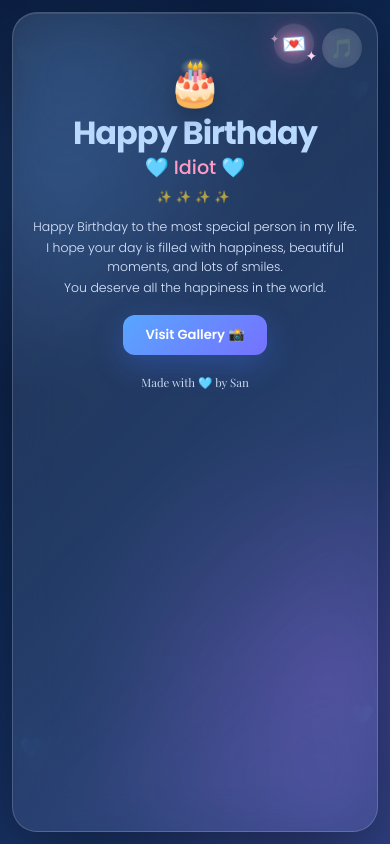
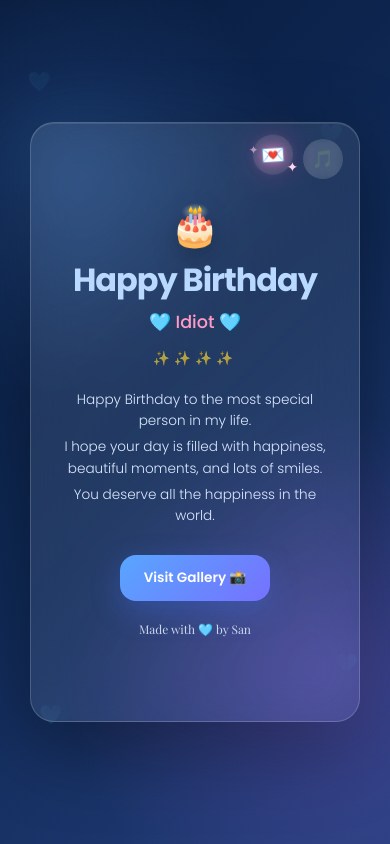
Before and after one commit to codersan18/birthday-surprise, a React (Vite) app: page /home in a window 390 px wide. Built offline with nearby package versions, Linux system fonts and the light colour scheme.

Commit message:
Home Design Changes

```diff
--- a/src/css/Home.css
+++ b/src/css/Home.css
@@ -3,7 +3,7 @@
 /* =========================
    RESET
 ========================= */
-* {
+*, *::before, *::after {
     margin: 0;
     padding: 0;
     box-sizing: border-box;
@@ -14,15 +14,17 @@
 ========================= */
 .birthday-page {
     width: 100%;
-    height: 100vh;
     min-height: 100vh;
+    min-height: 100dvh;
     font-family: 'Poppins', sans-serif;
     display: flex;
     justify-content: center;
     align-items: center;
     position: relative;
-    overflow: hidden;
+    overflow-x: hidden;
+    overflow-y: auto;
     color: white;
+    padding: 20px;
     background:
         radial-gradient(
             circle at 15% 20%,
@@ -46,12 +48,11 @@
    BIRTHDAY CARD
 ========================= */
 .birthday-card {
-    width: min(1000px, 88vw);
-    max-height: 100vh;
-    overflow: hidden; /* Removes scrollbars completely */
-    min-height: 600px;
-    padding: 40px 60px 30px; /* Adjusted padding to fit nicely */
-    border-radius: 32px;
+    width: min(1000px, 90vw);
+    width: min(1000px, 90% );
+    min-height: min(600px, 85vh);
+    padding: clamp(30px, 5vw, 50px) clamp(20px, 5vw, 60px);
+    border-radius: clamp(24px, 3vw, 32px);
     position: relative;
     display: flex;
     flex-direction: column;
@@ -71,6 +72,7 @@
         0 25px 80px rgba(0, 0, 0, 0.40),
         inset 0 1px 0 rgba(255, 255, 255, 0.10);
     animation: cardAppear 1s ease;
+    margin: auto;
 }
 
 /* Soft glow around card */
@@ -78,7 +80,7 @@
     content: "";
     position: absolute;
     inset: -2px;
-    border-radius: 34px;
+    border-radius: inherit;
     background:
         linear-gradient(
             135deg,
@@ -97,22 +99,22 @@
 ========================= */
 .top-actions {
     position: absolute;
-    top: 22px;
-    right: 25px;
+    top: clamp(16px, 3vw, 24px);
+    right: clamp(16px, 3vw, 25px);
     display: flex;
     align-items: center;
-    gap: 12px;
+    gap: 10px;
     z-index: 10;
 }
 
 /* Letter button */
 .birthday-letter-icon {
-    width: 52px;
-    height: 52px;
+    width: clamp(40px, 5vw, 52px);
+    height: clamp(40px, 5vw, 52px);
     border: none;
     border-radius: 50%;
     background: rgba(255, 255, 255, 0.10);
-    font-size: 1.6rem;
+    font-size: clamp(1.2rem, 2vw, 1.6rem);
     display: flex;
     align-items: center;
     justify-content: center;
@@ -136,12 +138,12 @@
 
 /* Music button */
 .birthday-music-icon {
-    width: 52px;
-    height: 52px;
+    width: clamp(40px, 5vw, 52px);
+    height: clamp(40px, 5vw, 52px);
     border: none;
     border-radius: 50%;
     background: rgba(255, 255, 255, 0.10);
-    font-size: 1.4rem;
+    font-size: clamp(1.1rem, 2vw, 1.4rem);
     display: flex;
     align-items: center;
     justify-content: center;
@@ -186,9 +188,9 @@
    CAKE
 ========================= */
 .cake {
-    font-size: 3.5rem;
+    font-size: clamp(2.5rem, 6vw, 3.8rem);
     line-height: 1;
-    margin-bottom: 14px;
+    margin-bottom: clamp(8px, 2vh, 16px);
     animation: cakeFloat 3s ease-in-out infinite;
     filter: drop-shadow(0 8px 12px rgba(0, 0, 0, 0.25));
 }
@@ -197,11 +199,11 @@
    TITLE
 ========================= */
 .birthday-card h1 {
-    font-size: clamp(2.5rem, 4.5vw, 4.5rem);
+    font-size: clamp(2rem, 5vw, 4.2rem);
     line-height: 1.05;
     font-weight: 700;
     color: #b9d9ff;
-    margin-bottom: 10px;
+    margin-bottom: clamp(6px, 1.5vh, 12px);
     letter-spacing: -1px;
 }
 
@@ -209,19 +211,19 @@
    NAME
 ========================= */
 .birthday-card h2 {
-    font-size: clamp(1.3rem, 2.2vw, 2rem);
+    font-size: clamp(1.1rem, 2.5vw, 1.8rem);
     font-weight: 500;
     color: #ff9bc5;
-    margin-bottom: 12px;
+    margin-bottom: clamp(8px, 1.5vh, 14px);
 }
 
 /* =========================
    DIVIDER
 ========================= */
 .divider {
-    font-size: 1.1rem;
-    letter-spacing: 7px;
-    margin-bottom: 20px;
+    font-size: clamp(0.9rem, 2vw, 1.1rem);
+    letter-spacing: clamp(4px, 1vw, 7px);
+    margin-bottom: clamp(12px, 2.5vh, 20px);
     color: #ffd6e8;
     animation: sparkle 2.5s ease-in-out infinite;
 }
@@ -232,18 +234,19 @@
 .birthday-message {
     max-width: 760px;
     color: #dce8ff;
-    font-size: 0.95rem;
+    font-size: clamp(0.85rem, 1.8vw, 1rem);
     line-height: 1.6;
     font-weight: 300;
     margin-bottom: 4px;
+    padding: 0 10px;
 }
 
 /* =========================
    MEMORY BUTTON
 ========================= */
 .memory-button {
-    margin-top: 22px;
-    padding: 13px 32px;
+    margin-top: clamp(16px, 3vh, 24px);
+    padding: clamp(10px, 1.5vh, 14px) clamp(24px, 4vw, 34px);
     border: none;
     border-radius: 16px;
     background:
@@ -254,7 +257,7 @@
         );
     color: white;
     font-family: 'Poppins', sans-serif;
-    font-size: 0.95rem;
+    font-size: clamp(0.85rem, 1.8vw, 0.95rem);
     font-weight: 600;
     cursor: pointer;
     box-shadow: 0 10px 30px rgba(70, 120, 255, 0.30);
@@ -274,9 +277,9 @@
    SIGNATURE
 ========================= */
 .signature {
-    margin-top: 20px;
+    margin-top: clamp(14px, 2.5vh, 22px);
     color: #bfd0ef;
-    font-size: 0.85rem;
+    font-size: clamp(0.75rem, 1.5vw, 0.85rem);
     font-weight: 300;
 }
 
@@ -286,7 +289,7 @@
 .heart {
     position: absolute;
     color: rgba(90, 180, 255, 0.18);
-    font-size: 1.7rem;
+    font-size: clamp(1.2rem, 3vw, 1.8rem);
     pointer-events: none;
     animation: floatingHeart 6s ease-in-out infinite;
 }
@@ -335,161 +338,36 @@
 }
 
 /* =====================================================
-   TABLET
+   RESPONSIVE BREAKPOINTS (Edge adjustments)
 ===================================================== */
-@media (max-width: 900px) {
-    .birthday-card {
-        width: 90vw;
-        padding: 40px 35px 25px;
+@media (max-width: 768px) {
+    .birthday-page {
+        padding: 12px;
     }
-
-    .birthday-card h1 {
-        font-size: 3.2rem;
-    }
-
-    .birthday-message {
-        font-size: 0.9rem;
+    .heart-5,
+    .heart-6 {
+        display: none; /* Hide outer background hearts on smaller screens */
     }
 }
 
-/* =====================================================
-   MOBILE
-===================================================== */
-@media (max-width: 600px) {
+@media (max-height: 500px) and (orientation: landscape) {
     .birthday-page {
-        min-height: 100dvh;
-        height: 100dvh;
-        padding: 12px;
-        overflow: hidden;
+        padding: 10px;
+        align-items: flex-start;
     }
-
     .birthday-card {
-        width: 100%;
-        max-width: 430px;
-        height: calc(100dvh - 24px);
-        min-height: 0;
-        max-height: none;
-        overflow: hidden;
-        padding: 50px 16px 16px;
-        border-radius: 25px;
-        justify-content: flex-start;
+        min-height: auto;
+        padding: 20px 40px;
     }
-
-    .top-actions {
-        top: 15px;
-        right: 15px;
-        gap: 8px;
-    }
-
-    .birthday-letter-icon,
-    .birthday-music-icon {
-        width: 40px;
-        height: 40px;
-        font-size: 1.2rem;
-    }
-
     .cake {
-        font-size: 2.8rem;
-        margin-bottom: 8px;
-    }
-
-    .birthday-card h1 {
-        font-size: clamp(2rem, 7vw, 2.5rem);
+        font-size: 2.2rem;
         margin-bottom: 4px;
     }
-
-    .birthday-card h2 {
-        font-size: 1.2rem;
-        margin-bottom: 6px;
+    .birthday-card h1 {
+        font-size: 1.8rem;
     }
-
-    .divider {
-        font-size: 0.8rem;
-        letter-spacing: 4px;
-        margin-bottom: 12px;
-    }
-
-    .birthday-message {
-        font-size: 0.78rem;
-        line-height: 1.45;
-        max-width: 340px;
-        margin-bottom: 3px;
-    }
-
-    .memory-button {
-        margin-top: 15px;
-        padding: 10px 22px;
-        font-size: 0.82rem;
-        border-radius: 12px;
-    }
-
-    .signature {
-        margin-top: 12px;
-        font-size: 0.72rem;
-    }
-
-    .heart {
-        font-size: 1.2rem;
-    }
-
-    .heart-1 { top: 5%; left: 4%; }
-    .heart-2 { top: 10%; right: 5%; }
-    .heart-3 { bottom: 8%; left: 5%; }
-    .heart-4 { bottom: 12%; right: 4%; }
-    .heart-5,
-    .heart-6 { display: none; }
-}
-
-/* =====================================================
-   VERY SMALL PHONES
-===================================================== */
-@media (max-width: 380px) {
-    .birthday-page {
-        padding: 8px;
-    }
-
-    .birthday-card {
-        height: calc(100dvh - 16px);
-        padding: 40px 12px 12px;
-        border-radius: 22px;
-    }
-
-    .top-actions {
-        top: 10px;
-        right: 10px;
-    }
-
-    .birthday-card h1 {
-        font-size: 1.85rem;
-    }
-
-    .birthday-card h2 {
-        font-size: 1.05rem;
-    }
-
-    .cake {
-        font-size: 2.2rem;
-        margin-bottom: 5px;
-    }
-
-    .divider {
-        margin-bottom: 8px;
-        font-size: 0.7rem;
-    }
-
-    .birthday-message {
-        font-size: 0.7rem;
-        line-height: 1.3;
-    }
-
     .memory-button {
         margin-top: 10px;
-        padding: 8px 18px;
-        font-size: 0.75rem;
-    }
-
-    .signature {
-        margin-top: 6px;
-        font-size: 0.65rem;
+        padding: 8px 20px;
     }
 }
```
